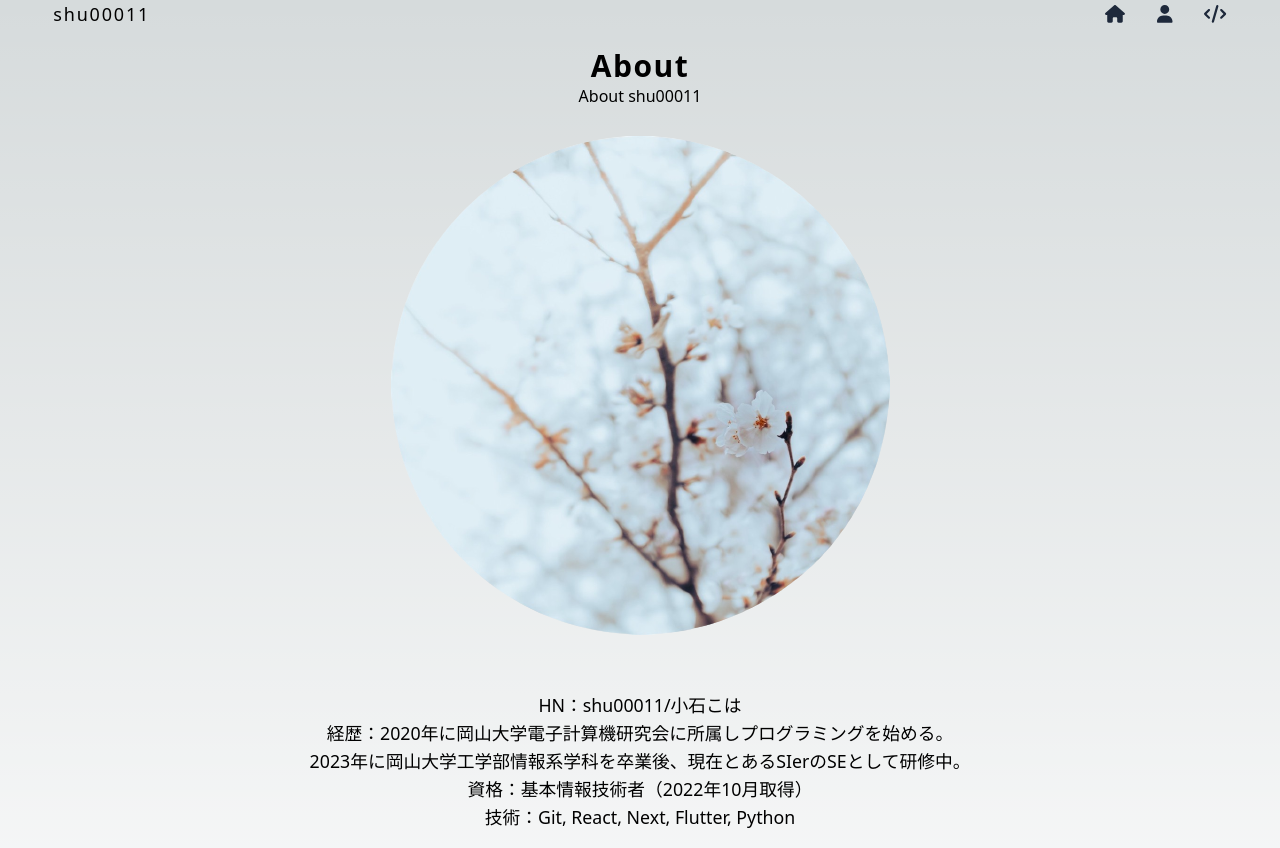
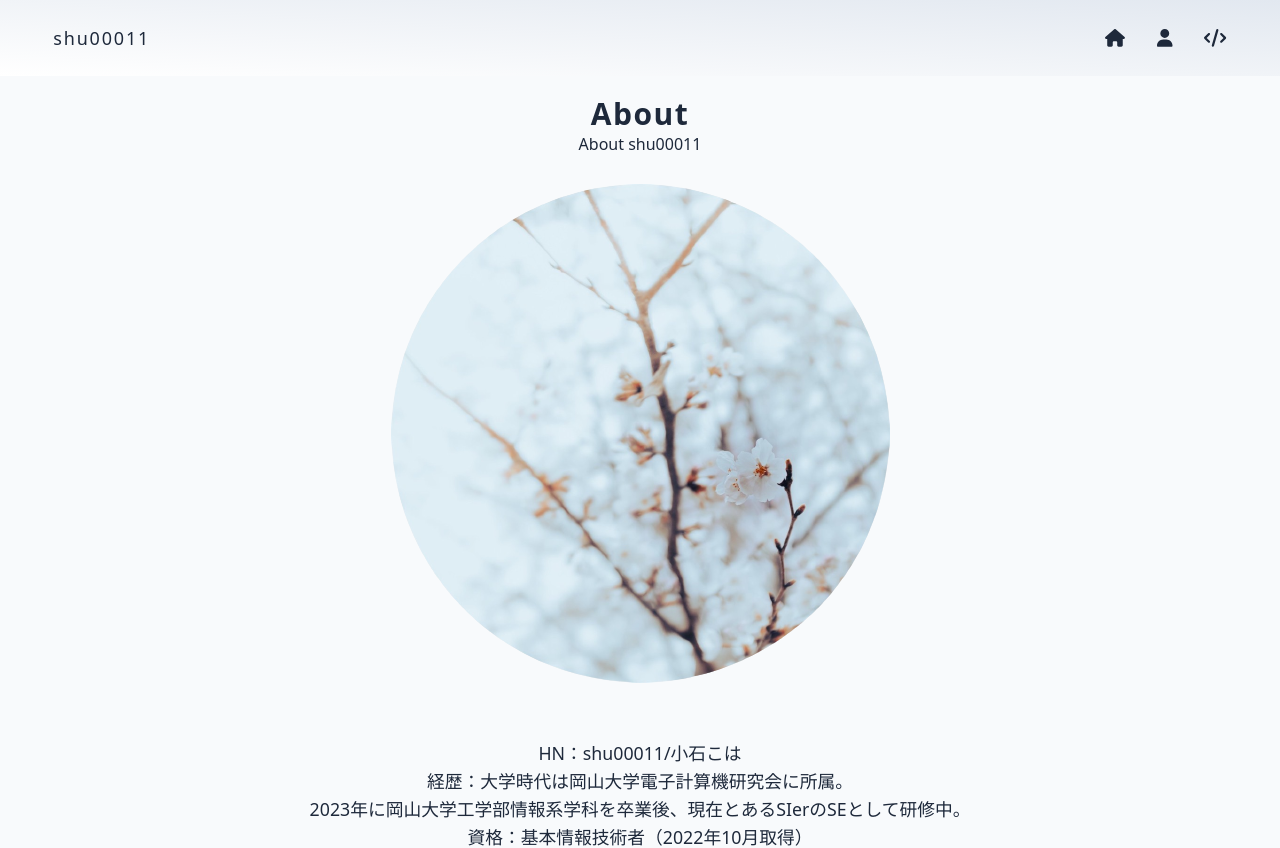
Before and after one commit to shu00011/nextOutput, a Next.js app: page /about in a window 1280 px wide. Shown: the top 848 px of the page. Built offline with nearby package versions, Linux system fonts and the light colour scheme.

Commit message:
feat: ogp画像の追加、軽微なCSSの修正

```diff
--- a/components/footer.js
+++ b/components/footer.js
@@ -4,7 +4,7 @@ import Social from 'components/social'
 
 export default function Footer() {
     return (
-        <footer className={'p-8 bg-gradient-to-bl from-slate-200 to-white'}>
+        <footer className={'p-8 bg-gradient-to-bl from-slate-200 to-white bottom-0'}>
             <Container>
                 <div className={'gap-8 flex flex-col items-center text-center text-left'}>
                     <Logo />
--- a/components/header.js
+++ b/components/header.js
@@ -4,9 +4,9 @@ import Nav from 'components/nav'
 
 export default function Header() {
     return (
-        <header>
+        <header className={'bg-gradient-to-bl from-slate-200 to-white pb-6'}>
             <Container large>
-                <div className={'flex justify-between items-center'}>
+                <div className={'flex justify-between items-center pt-6 pt-6'}>
                     <Logo />
                     <Nav />
                 </div>
--- a/components/hero.js
+++ b/components/hero.js
@@ -6,12 +6,12 @@ import spring from 'images/spring.jpg'
 export default function Hero({ title, subtitle, imageOn = false }) {
     return (
         <div className={'flex flex-col items-center text-center text-left'}>
-            <div className={'pt-5 pb-7'}>
+            <div className={'pt-5 pb-7 text-slate-800'}>
                 <h1 className={'text-3xl font-bold tracking-wider'}>{ title }</h1>
                 <p className={'text-base'}>{ subtitle }</p>
             </div>
             {imageOn && (
-                <figure className={'w-full justify-center flex'}>
+                <figure className={'w-full justify-center flex mb-24'}>
                     <Image
                         src = { spring }
                         alt = ''
--- a/components/layout.js
+++ b/components/layout.js
@@ -6,7 +6,7 @@ export default function Layout({ children }) {
         <>
             <Header />
 
-            <main> { children } </main>
+            <main className={'bg-slate-50'}> { children } </main>
 
             <Footer />
         </>
--- a/components/logo.js
+++ b/components/logo.js
@@ -4,6 +4,6 @@ import Link from 'next/link'
 
 export default function Logo() {
     return (
-        <Link href="/" className={'text-lg font-medium tracking-widest'}>shu00011</Link>
+        <Link href="/" className={'text-lg font-medium tracking-widest text-slate-800'}>shu00011</Link>
     )
 }
--- a/components/meta.js
+++ b/components/meta.js
@@ -2,9 +2,12 @@ import Head from 'next/head'
 import { siteMeta } from 'lib/constants'
 import { useRouter } from 'next/router'
 
+// 汎用OGP画像
+import siteImg from 'images/ogp.jpg'
+
 const { siteTitle, siteDesc, siteUrl, siteLocale, siteType, siteIcon } = siteMeta
 
-export default function Meta({ pageTitle, pageDesc }) {
+export default function Meta({ pageTitle, pageDesc, pageImg, pageImgW, pageImgH }) {
     // page title
     const title = pageTitle ? `${pageTitle} | ${siteTitle}` : siteTitle
 
@@ -14,6 +17,12 @@ export default function Meta({ pageTitle, pageDesc }) {
     // page url
     const router = useRouter()
     const url = `${siteUrl}${router.asPath}`
+
+    // OGP画像
+    const img = pageImg || siteImg.src
+    const imgW = pageImgW || siteImg.width
+    const imgH = pageImgH || siteImg.height
+    const imgUrl = img.startsWith('https') ? img : `${siteUrl}${img}`
 
     return (
         <Head>
@@ -28,6 +37,10 @@ export default function Meta({ pageTitle, pageDesc }) {
             <meta property = 'og:locale' content = { siteLocale } />
             <link rel = 'icon' href = { siteIcon } />
             <link rel = 'apple-touch-icon' href = { siteIcon } />
+            <meta property = 'og:image' content = { imgUrl } />
+            <meta property = 'og:image:width' content = { imgW } />
+            <meta property = 'og:image:height' content = { imgH } />
+            <meta name = 'twitter:card' content = 'summary_large_image' />
         </Head>
     )
 }
--- a/components/post-body.js
+++ b/components/post-body.js
@@ -2,7 +2,7 @@
 
 export default function PostBody({ children }) {
     return (
-        <div className={'mt-6 leading-7'}>
+        <div className={'mt-6 leading-7 text-slate-800'}>
             { children }
         </div>
     )
--- a/lib/constants.js
+++ b/lib/constants.js
@@ -1,7 +1,7 @@
 // TODO: siteUrl追加、siteIcon作成
 export const siteMeta = {
     siteTitle: 'shu00011',
-    siteDesc: 'つくったもの置き場',
+    siteDesc: 'works',
     siteUrl: '',
     siteLang: 'ja',
     siteLovale: 'ja_JP',
--- a/pages/_document.js
+++ b/pages/_document.js
@@ -1,8 +1,11 @@
 import { Html, Head, Main, NextScript } from 'next/document'
+import { siteMeta } from 'lib/constants'
+
+const { siteLang } = siteMeta
 
 export default function Document() {
   return (
-    <Html lang="en">
+    <Html lang={ siteLang }>
       <Head>
         <link
           href="https://fonts.googleapis.com/css2?family=Inter:wght@400;700;900&display=swap"
--- a/pages/about.js
+++ b/pages/about.js
@@ -12,7 +12,13 @@ export default function About() {
 
   return (
     <Container>
-      <Meta pageTitle='About' pageDesc='About development activities' />
+      <Meta
+        pageTitle = 'About'
+        pageDesc = 'About development activities'
+        pageImg = { eyecatch.src }
+        pageImgW = { eyecatch.width }
+        pageImgH = { eyecatch.height }
+      />
       <Hero
           title='About'
           subtitle='About shu00011'
@@ -31,11 +37,11 @@ export default function About() {
         <TwoColumnMain>
           <PostBody>
             <p>HN：shu00011/小石こは</p>
-            <p>経歴：2020年に岡山大学電子計算機研究会に所属しプログラミングを始める。</p>
+            <p>経歴：大学時代は岡山大学電子計算機研究会に所属。</p>
             <p>2023年に岡山大学工学部情報系学科を卒業後、現在とあるSIerのSEとして研修中。</p>
             <p>資格：基本情報技術者（2022年10月取得）</p>
             <p>技術：Git, React, Next, Flutter, Python</p>
-            </PostBody>
+          </PostBody>
         </TwoColumnMain>
         <TwoColumnSidebar>
           <Contact />
--- a/pages/index.js
+++ b/pages/index.js
@@ -9,7 +9,7 @@ export default function Home() {
       <Meta />
       <Hero
         title='shu00011'
-        subtitle='つくったもの置き場'
+        subtitle='works'
         imageOn
       />
     </Container>
```
Also changed, not shown: images/ogp.jpg (added).
